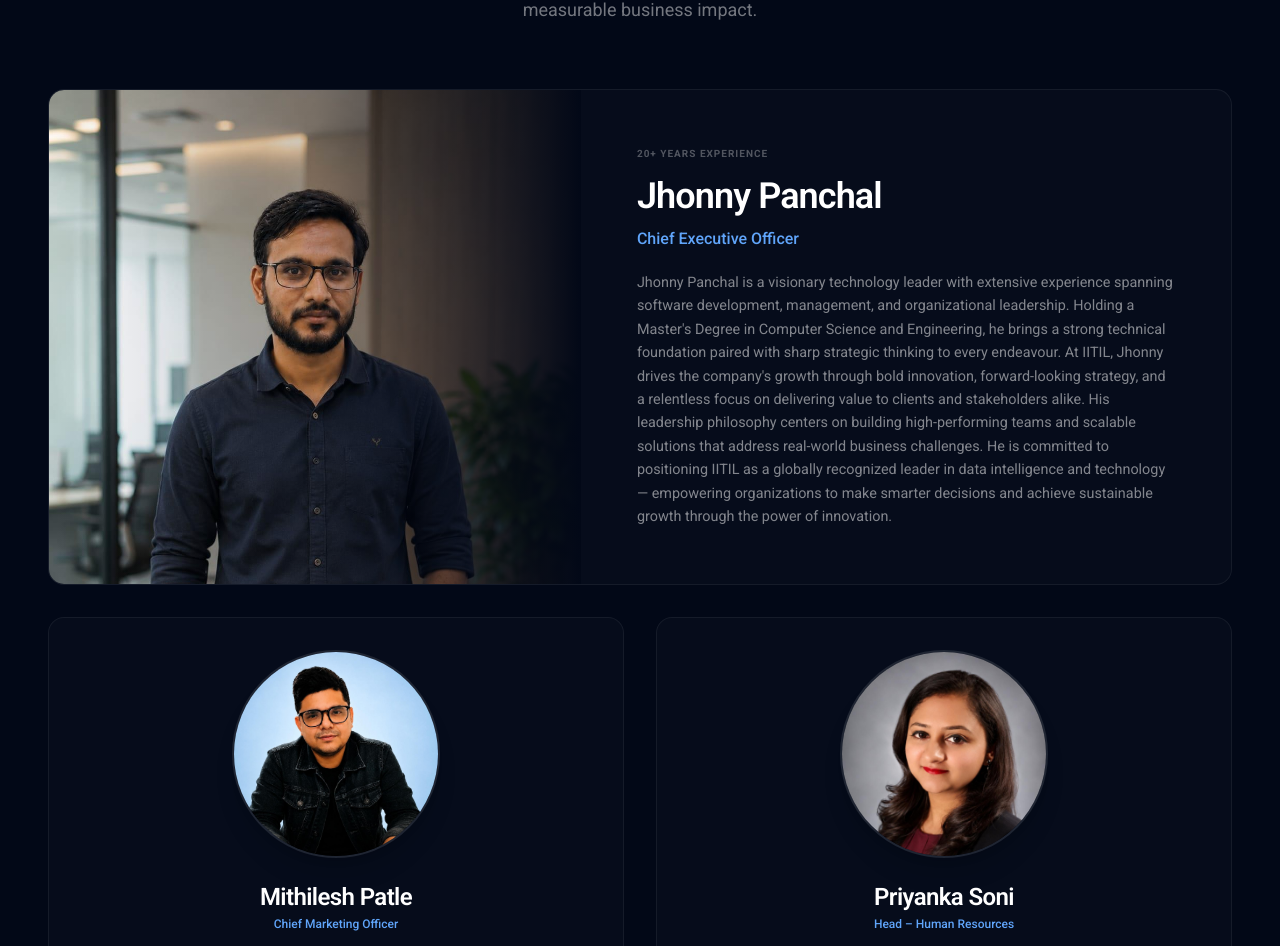
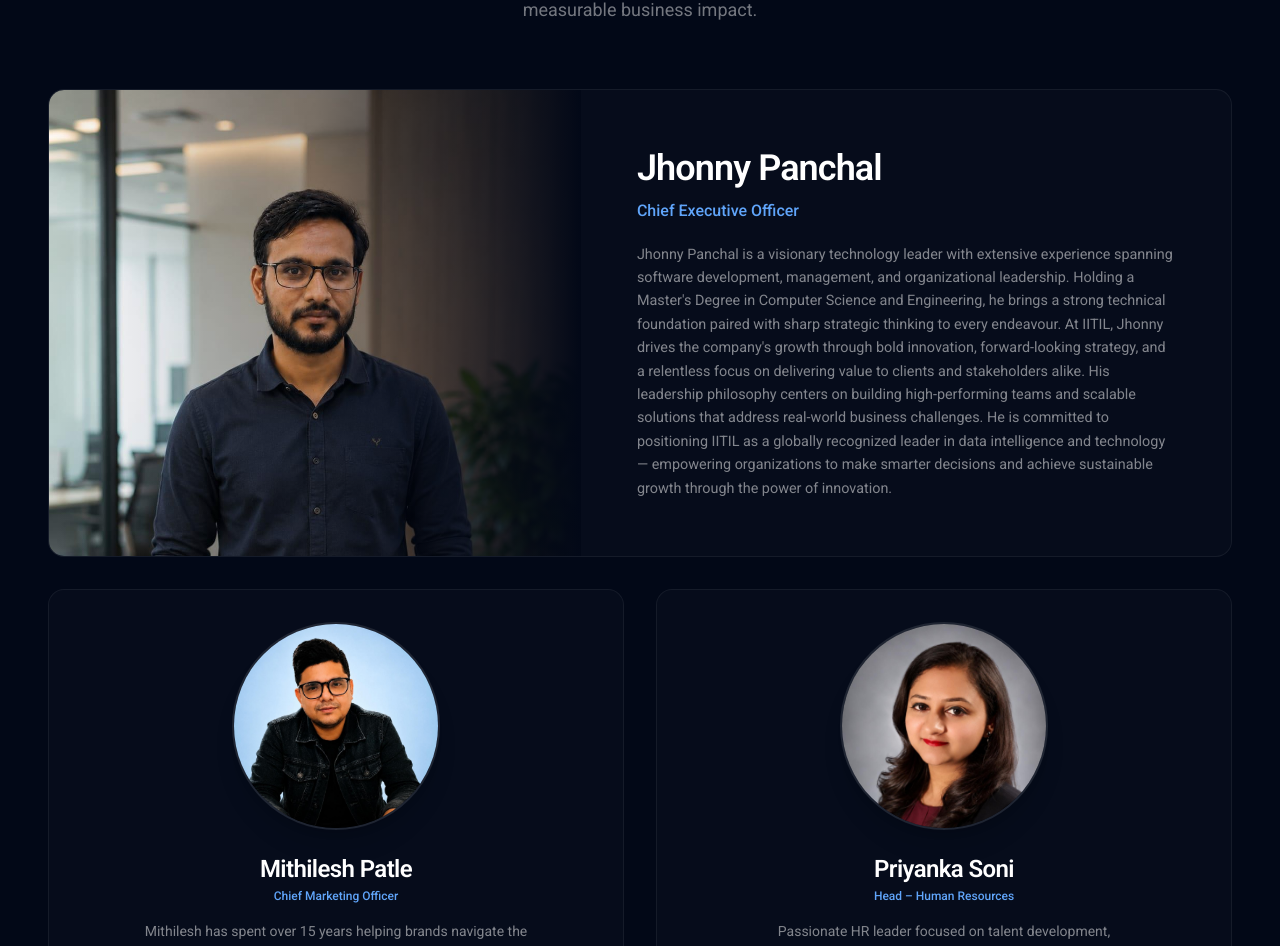
Before and after one commit to gunjan-wanjare/iitil, a Next.js app: page /team in a window 1280 px wide. Shown: the part 969-1915 px from the top of the page. Built offline with nearby package versions, Linux system fonts and the light colour scheme.

Commit message:
exp remove

```diff
--- a/components/team/LeadershipCard.tsx
+++ b/components/team/LeadershipCard.tsx
@@ -56,9 +56,7 @@ const LeadershipCard = memo(function LeadershipCard({
           {/* Content Panel */}
           <div className="flex flex-col justify-center flex-grow p-8 md:p-10 lg:p-14 z-10">
             <div className="mb-5">
-              <p className="text-[10px] font-bold uppercase tracking-widest text-white/30 mb-3">
-                {member.experience} experience
-              </p>
+
               <h3 className="text-3xl md:text-4xl font-semibold text-white tracking-tight leading-tight">
                 {member.name}
               </h3>
```
